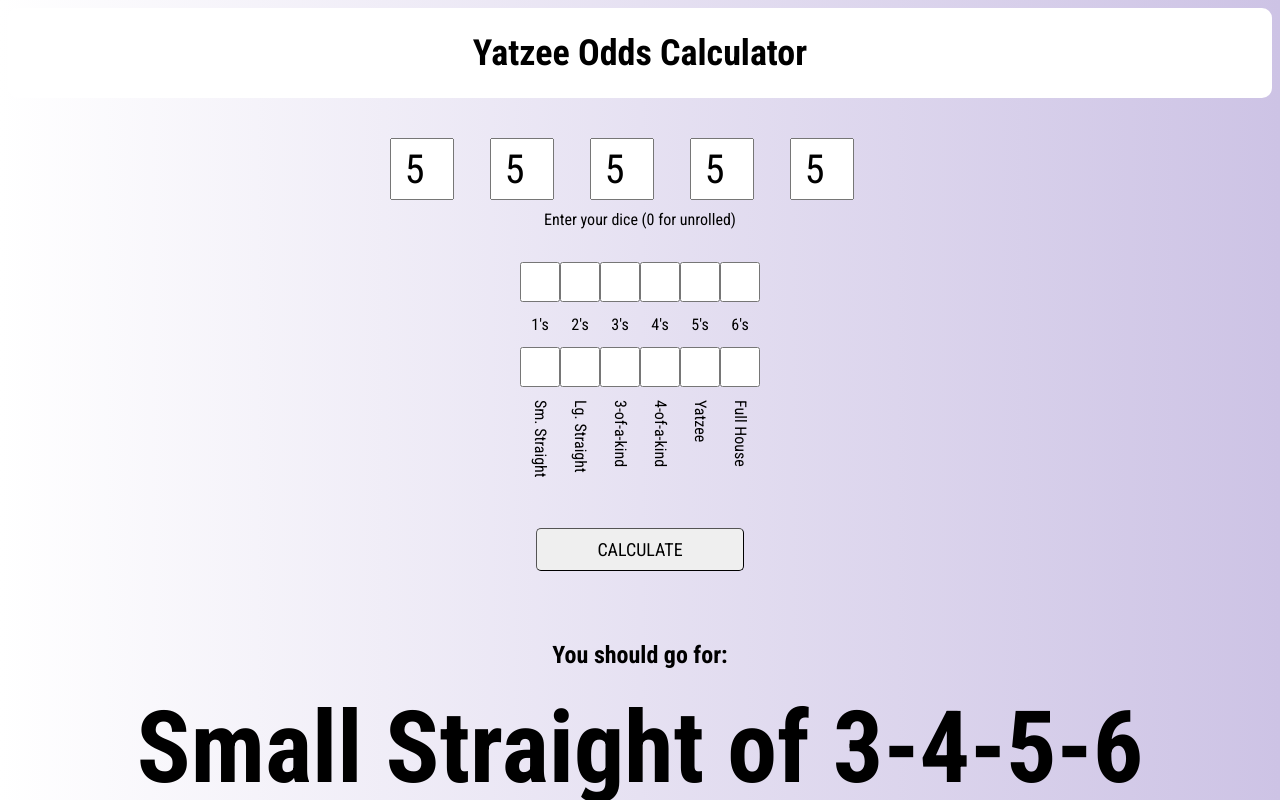
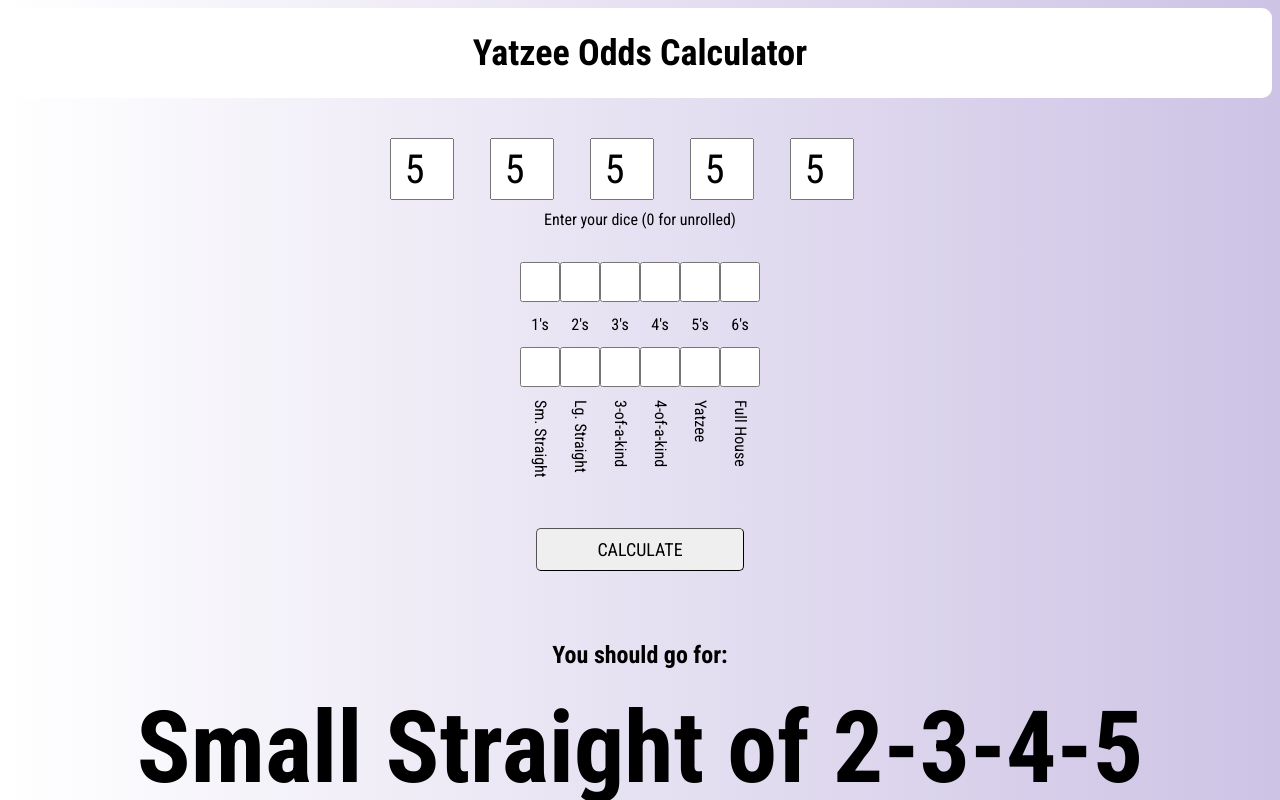
Before and after one commit to 22alfbassett/22alfbassett.github.io, a plain HTML site: page websites/yatzee-odds/index.html in a window 1280 px wide. Both pictures are taken after typing "5", "5", "5", "5", "5" into the empty fields and a click on the button "CALCULATE". Shown: the top 800 px of the page. Drawn offline with Linux system fonts and the light colour scheme.

Commit message:
Updated bestodds formula

```diff
--- a/websites/yatzee-odds/scripts/script.js
+++ b/websites/yatzee-odds/scripts/script.js
@@ -61,35 +61,35 @@ function roll() {
 
         odds.fourOfAKind[i] = oddsOfX(4, i, dice);
         document.getElementById("4-of-a-kind-odds-" + i).textContent = i + "'s: " + (odds.fourOfAKind[i] * 100).toFixed(2) + "%";
-        if (!(fourOfAKindGot && numGot[i])) {
-            if (odds.fourOfAKind[i] !== 1 && odds.fourOfAKind[i] > highestOdds[1]) {
-                secondBestOdds[0] = highestOdds[0];
-                secondBestOdds[1] = highestOdds[1];
-                highestOdds[0] = "4-of-a-kind of " + i + "'s";
-                highestOdds[1] = odds.fourOfAKind[i];
-                sameOdds = [];
-            } else if (odds.fourOfAKind[i] == highestOdds[1]) sameOdds.push("4-of-a-kind of " + i + "'s");
-            else if (odds.fourOfAKind[i] !== 1 && odds.fourOfAKind[i] > secondBestOdds[1]) {
-                secondBestOdds[0] = "4-of-a-kind of " + i + "'s";
-                secondBestOdds[1] = odds.fourOfAKind[i];
-            }
-        }
+        // if (!(fourOfAKindGot && numGot[i])) {
+        //     if (odds.fourOfAKind[i] !== 1 && odds.fourOfAKind[i] > highestOdds[1]) {
+        //         secondBestOdds[0] = highestOdds[0];
+        //         secondBestOdds[1] = highestOdds[1];
+        //         highestOdds[0] = "4-of-a-kind of " + i + "'s";
+        //         highestOdds[1] = odds.fourOfAKind[i];
+        //         sameOdds = [];
+        //     } else if (odds.fourOfAKind[i] == highestOdds[1]) sameOdds.push("4-of-a-kind of " + i + "'s");
+        //     else if (odds.fourOfAKind[i] !== 1 && odds.fourOfAKind[i] > secondBestOdds[1]) {
+        //         secondBestOdds[0] = "4-of-a-kind of " + i + "'s";
+        //         secondBestOdds[1] = odds.fourOfAKind[i];
+        //     }
+        // }
 
         odds.threeOfAKind[i] = oddsOfX(3, i, dice);
         document.getElementById("3-of-a-kind-odds-" + i).textContent = i + "'s: " + (odds.threeOfAKind[i] * 100).toFixed(2) + "%";
-        if (!(threeOfAKindGot && numGot[i])) {
-            if (odds.threeOfAKind[i] !== 1 && odds.threeOfAKind[i] > highestOdds[1]) {
-                secondBestOdds[0] = highestOdds[0];
-                secondBestOdds[1] = highestOdds[1];
-                highestOdds[0] = "3-of-a-kind of " + i + "'s";
-                highestOdds[1] = odds.threeOfAKind[i];
-                sameOdds = [];
-            } else if (odds.threeOfAKind[i] == highestOdds[1]) sameOdds.push("3-of-a-kind of " + i + "'s");
-            else if (odds.threeOfAKind[i] !== 1 && odds.threeOfAKind[i] > secondBestOdds[1]) {
-                secondBestOdds[0] = "3-of-a-kind of " + i + "'s";
-                secondBestOdds[1] = odds.threeOfAKind[i];
-            }
-        }
+        // if (!(threeOfAKindGot && numGot[i])) {
+        //     if (odds.threeOfAKind[i] !== 1 && odds.threeOfAKind[i] > highestOdds[1]) {
+        //         secondBestOdds[0] = highestOdds[0];
+        //         secondBestOdds[1] = highestOdds[1];
+        //         highestOdds[0] = "3-of-a-kind of " + i + "'s";
+        //         highestOdds[1] = odds.threeOfAKind[i];
+        //         sameOdds = [];
+        //     } else if (odds.threeOfAKind[i] == highestOdds[1]) sameOdds.push("3-of-a-kind of " + i + "'s");
+        //     else if (odds.threeOfAKind[i] !== 1 && odds.threeOfAKind[i] > secondBestOdds[1]) {
+        //         secondBestOdds[0] = "3-of-a-kind of " + i + "'s";
+        //         secondBestOdds[1] = odds.threeOfAKind[i];
+        //     }
+        // }
 
         if (i < 3) {
             odds.lgStraight[i] = oddsOfLargeStraight(i, dice);
@@ -112,19 +112,19 @@ function roll() {
         if (i < 4) {
             odds.smStraight[i] = oddsOfSmallStraight(i, dice);
             document.getElementById("sm-straight-odds-" + i).textContent = i + "-" + (i+1) + "-" + (i+2) + "-" + (i+3) + ": " + (odds.smStraight[i] * 100).toFixed(2) + "%";
-            if (!(smStraightGot)) {
-                if (odds.smStraight[i] !== 1 && odds.smStraight[i] > highestOdds[1]) {
-                    secondBestOdds[0] = highestOdds[0];
-                    secondBestOdds[1] = highestOdds[1];
-                    highestOdds[0] = "Small Straight of " + i + "-" + (i+1) + "-" + (i+2) + "-" + (i+3);
-                    highestOdds[1] = odds.smStraight[i];
-                    sameOdds = [];
-                } else if (odds.smStraight[i] == highestOdds[1]) sameOdds.push("Small Straight of " + i + "-" + (i+1) + "-" + (i+2) + "-" + (i+3));
-                else if (odds.smStraight[i] !== 1 && odds.smStraight[i] > secondBestOdds[1]) {
-                    secondBestOdds[0] = "Small Straight of " + i + "-" + (i+1) + "-" + (i+2) + "-" + (i+3);
-                    secondBestOdds[1] = odds.smStraight[i];
-                }
-            }
+            // if (!(smStraightGot)) {
+            //     if (odds.smStraight[i] !== 1 && odds.smStraight[i] > highestOdds[1]) {
+            //         secondBestOdds[0] = highestOdds[0];
+            //         secondBestOdds[1] = highestOdds[1];
+            //         highestOdds[0] = "Small Straight of " + i + "-" + (i+1) + "-" + (i+2) + "-" + (i+3);
+            //         highestOdds[1] = odds.smStraight[i];
+            //         sameOdds = [];
+            //     } else if (odds.smStraight[i] == highestOdds[1]) sameOdds.push("Small Straight of " + i + "-" + (i+1) + "-" + (i+2) + "-" + (i+3));
+            //     else if (odds.smStraight[i] !== 1 && odds.smStraight[i] > secondBestOdds[1]) {
+            //         secondBestOdds[0] = "Small Straight of " + i + "-" + (i+1) + "-" + (i+2) + "-" + (i+3);
+            //         secondBestOdds[1] = odds.smStraight[i];
+            //     }
+            // }
         }
         for (let j = 1; j <= 6; j++) {
             if (j != i) {
@@ -163,6 +163,48 @@ function roll() {
             else inclusiveSmStraightOdds = odds.smStraight[3] + odds.lgStraight[2];
             if (inclusiveSmStraightOdds > 1) inclusiveSmStraightOdds = 1;
             document.getElementById("sm-straight-odds-inc-" + i).textContent = i + "-" + (i+1) + "-" + (i+2) + "-" + (i+3) + ": " + (inclusiveSmStraightOdds * 100).toFixed(2) + "%";
+
+            //Check if highest odds needs to be updated
+            if (inclusiveSmStraightOdds !== 1 && inclusiveSmStraightOdds > highestOdds[1]) {
+                secondBestOdds[0] = highestOdds[0];
+                secondBestOdds[1] = highestOdds[1];
+                highestOdds[0] = "Small Straight of " + i + "-" + (i+1) + "-" + (i+2) + "-" + (i+3);
+                highestOdds[1] = inclusiveSmStraightOdds;
+                sameOdds = [];
+            } else if (inclusiveSmStraightOdds == highestOdds[1]) sameOdds.push("Small Straight of " + i + "-" + (i+1) + "-" + (i+2) + "-" + (i+3));
+            else if (inclusiveSmStraightOdds !== 1 && inclusiveSmStraightOdds > secondBestOdds[1]) {
+                secondBestOdds[0] = "Small Straight of " + i + "-" + (i+1) + "-" + (i+2) + "-" + (i+3);
+                secondBestOdds[1] = inclusiveSmStraightOdds;
+            }
+        }
+
+        //Highest odds update
+        if (!(threeOfAKindGot && numGot[i])) {
+            if (inclusive3Odds !== 1 && inclusive3Odds > highestOdds[1]) {
+                secondBestOdds[0] = highestOdds[0];
+                secondBestOdds[1] = highestOdds[1];
+                highestOdds[0] = "3-of-a-kind of " + i + "'s";
+                highestOdds[1] = inclusive3Odds;
+                sameOdds = [];
+            } else if (inclusive3Odds == highestOdds[1]) sameOdds.push("3-of-a-kind of " + i + "'s");
+            else if (inclusive3Odds !== 1 && inclusive3Odds > secondBestOdds[1]) {
+                secondBestOdds[0] = "3-of-a-kind of " + i + "'s";
+                secondBestOdds[1] = inclusive3Odds;
+            }
+        }
+
+        if (!(fourOfAKindGot && numGot[i])) {
+            if (inclusive4Odds !== 1 && inclusive4Odds > highestOdds[1]) {
+                secondBestOdds[0] = highestOdds[0];
+                secondBestOdds[1] = highestOdds[1];
+                highestOdds[0] = "4-of-a-kind of " + i + "'s";
+                highestOdds[1] = inclusive4Odds;
+                sameOdds = [];
+            } else if (inclusive4Odds == highestOdds[1]) sameOdds.push("4-of-a-kind of " + i + "'s");
+            else if (inclusive4Odds !== 1 && inclusive4Odds > secondBestOdds[1]) {
+                secondBestOdds[0] = "4-of-a-kind of " + i + "'s";
+                secondBestOdds[1] = inclusive4Odds;
+            }
         }
     }
     bestRollText.textContent = highestOdds[0];
```
Also changed, not shown: index.html (+2 -2 lines), images/physics-balls.png (added), images/yatzee-odds.png (added).
